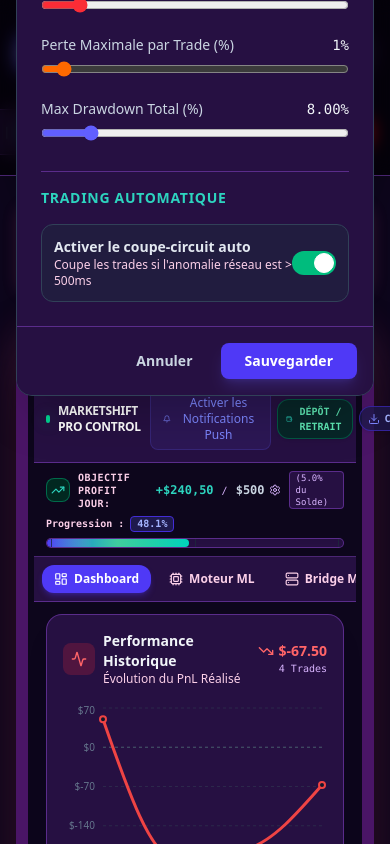
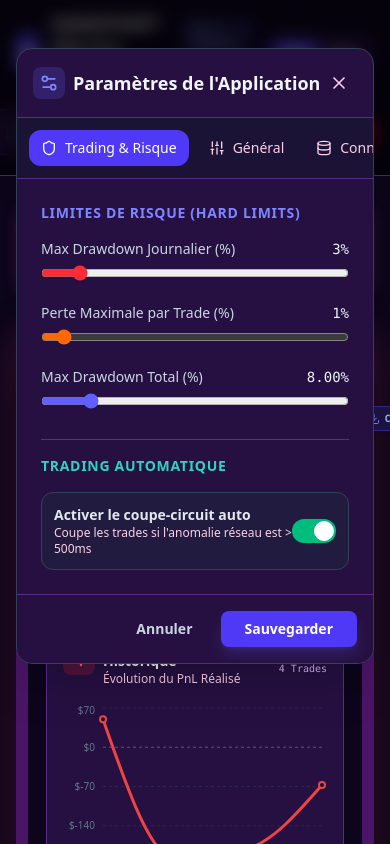
Before and after one commit to anoirqotbi87-debug/MARKETSHIFT-PROV3.4os, a React (Vite) app: page / in a window 390 px wide. Both pictures are taken after a click on the button 303 px from the left and 132 px from the top of the page. Shown: the top 844 px of the page. Built offline with nearby package versions, Linux system fonts and the light colour scheme.

Commit message:
fix(ui): align SettingsModal to top on mobile to prevent header clipping

```diff
--- a/src/components/SettingsModal.tsx
+++ b/src/components/SettingsModal.tsx
@@ -29,7 +29,7 @@ export const SettingsModal: React.FC<SettingsModalProps> = ({
   };
 
   return (
-    <div className="fixed inset-0 z-[100] flex items-center justify-center p-4">
+    <div className="fixed inset-0 z-[100] flex items-start sm:items-center justify-center p-4 pt-12 sm:pt-4">
       {/* Backdrop */}
       <div
         className="absolute inset-0 bg-black/60 backdrop-blur-sm"
@@ -37,7 +37,7 @@ export const SettingsModal: React.FC<SettingsModalProps> = ({
       />
 
       {/* Modal */}
-      <div className="relative bg-slate-900 border border-slate-700 rounded-2xl w-full max-w-2xl shadow-2xl overflow-hidden flex flex-col max-h-[90vh]">
+      <div className="relative bg-slate-900 border border-slate-700 rounded-2xl w-full max-w-2xl shadow-2xl overflow-hidden flex flex-col max-h-[85vh]">
         {/* Header */}
         <div className="flex items-center justify-between p-4 border-b border-slate-800">
           <div className="flex items-center gap-2">
```
